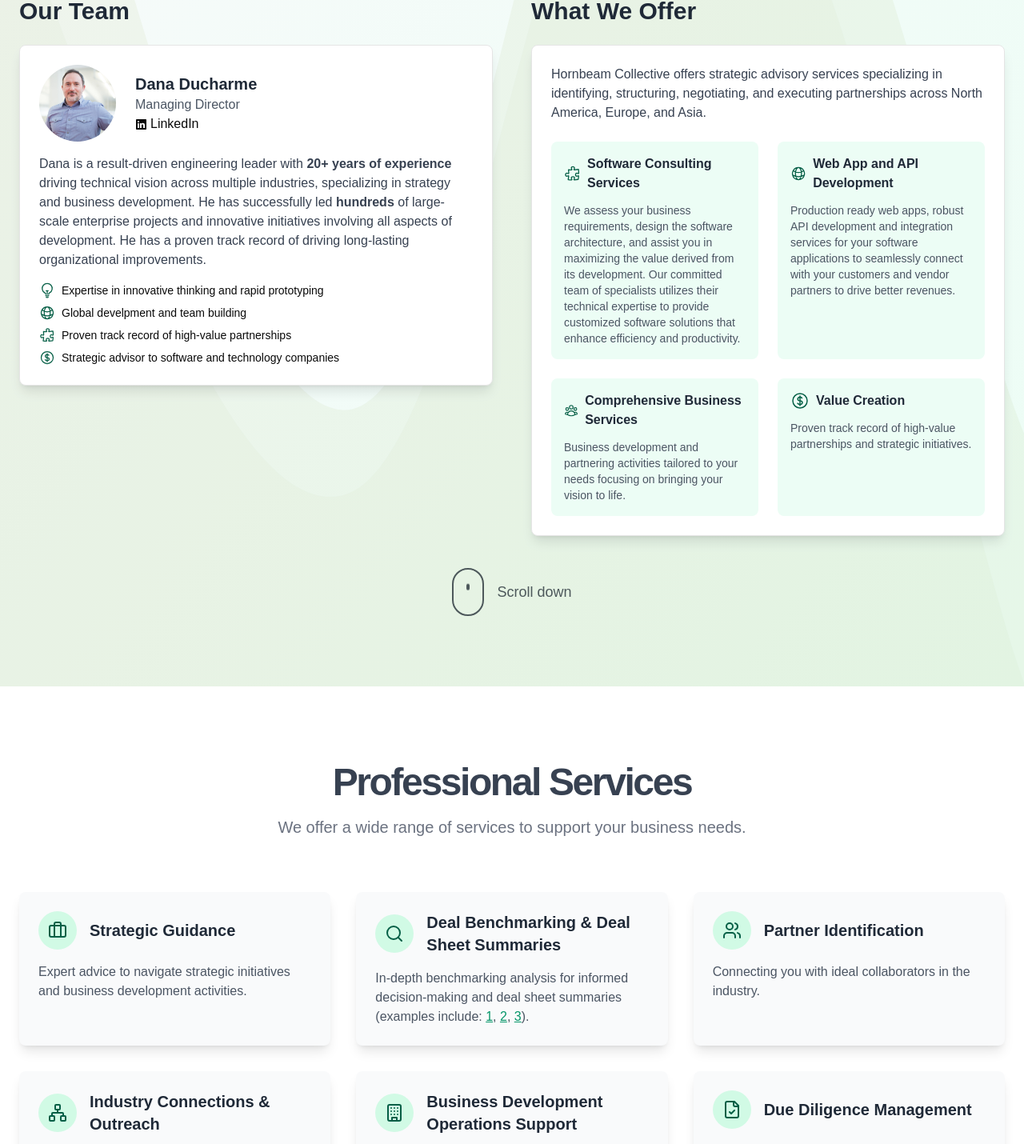
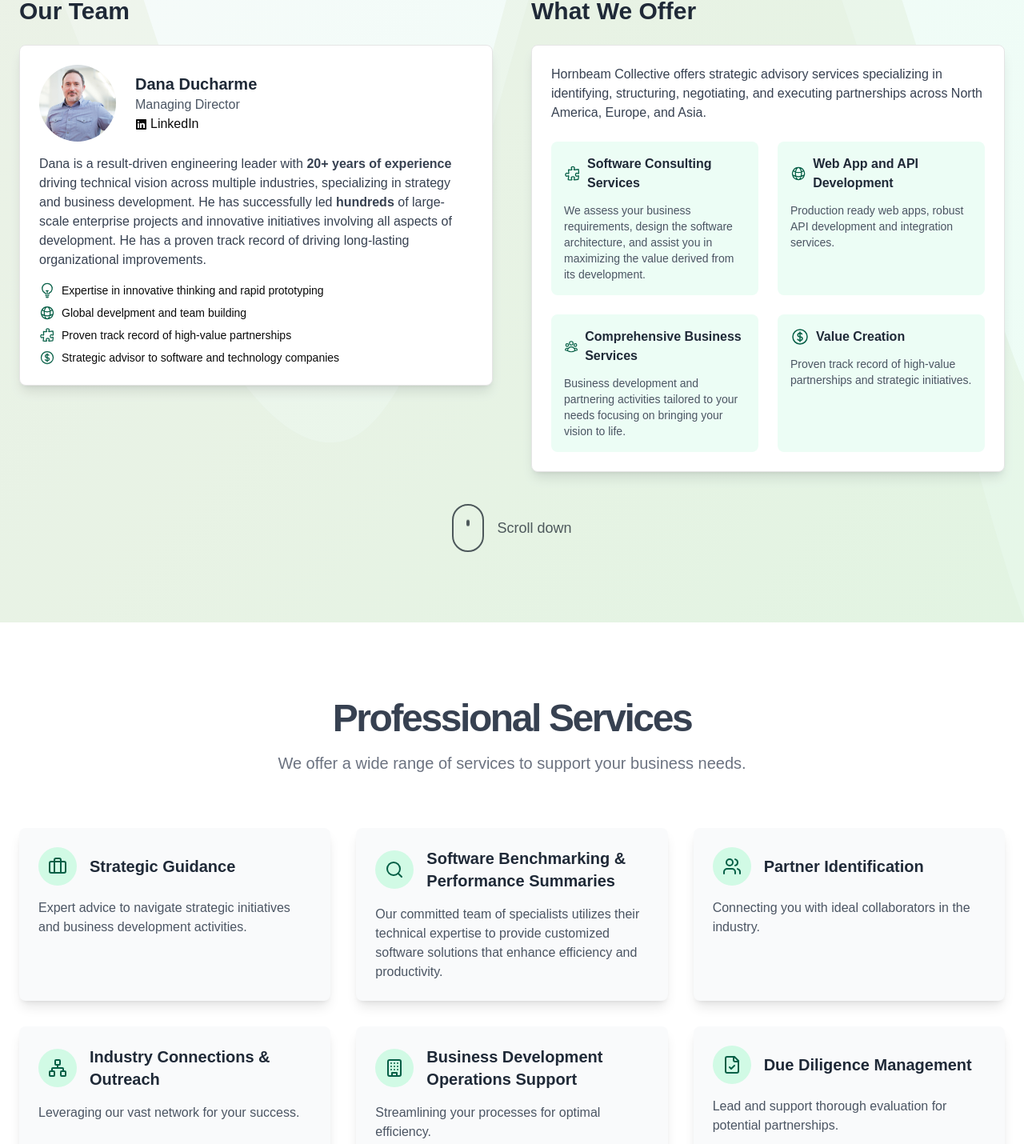
Before and after one commit to danaducharme/hornbeamdev.com, a Next.js app: page / in a window 1280 px wide. Shown: the part 700-2130 px from the top of the page at 80% size. Built offline with nearby package versions, Linux system fonts and the light colour scheme.

Commit message:
Refactor Hero and Services components for improved clarity and conciseness in service descriptions

```diff
--- a/components/Hero.tsx
+++ b/components/Hero.tsx
@@ -208,11 +208,8 @@ export function Hero() {
 											<PuzzlePieceIcon className="h-6 w-6 text-emerald-800 mr-2"/>
 											<h3 className="font-semibold text-gray-800">Software Consulting Services</h3>
 										</div>
-										<p className="text-sm text-gray-600">
-										We assess your business requirements, design the software architecture,
+										<p className="text-sm text-gray-600">We assess your business requirements, design the software architecture,
 										and assist you in maximizing the value derived from its development.
-										Our committed team of specialists utilizes their technical expertise to
-										provide customized software solutions that enhance efficiency and productivity.
 										</p>
 									</div>
 									<div className="bg-emerald-50 p-4 rounded-lg">
@@ -221,8 +218,7 @@ export function Hero() {
 											<h3 className="font-semibold text-gray-800">Web App and API Development</h3>
 										</div>
 										<p className="text-sm text-gray-600">Production ready web apps, robust API development and integration
-											services for your software applications to seamlessly connect with your
-											customers and vendor partners to drive better revenues.</p>
+											services.</p>
 									</div>
 									<div className="bg-emerald-50 p-4 rounded-lg">
 										<div className="flex items-center mb-3">
--- a/components/Services.tsx
+++ b/components/Services.tsx
@@ -10,11 +10,9 @@ const services = [
 		icon: Briefcase
 	},
 	{
-		name: 'Deal Benchmarking & Deal Sheet Summaries', description: <>
-			In-depth benchmarking analysis for informed decision-making and deal sheet summaries (examples include: <a
-			href="/deal-summaries/ImmuNext & Lilly Mar 27 2019.pdf" target="_blank" className="text-emerald-600 underline">1</a>, <a
-			href="/deal-summaries/Affibody & Alexion Mar 20 2019.pdf" target="_blank" className="text-emerald-600 underline">2</a>, <a
-			href="/deal-summaries/Voyager and AbbVie Feb 22 2019.pdf" target="_blank" className="text-emerald-600 underline">3</a>).
+		name: 'Software Benchmarking & Performance Summaries', description: <>
+			Our committed team of specialists utilizes their technical expertise to
+			provide customized software solutions that enhance efficiency and productivity.
 		</>, icon: Search
 	},
 	{
```
